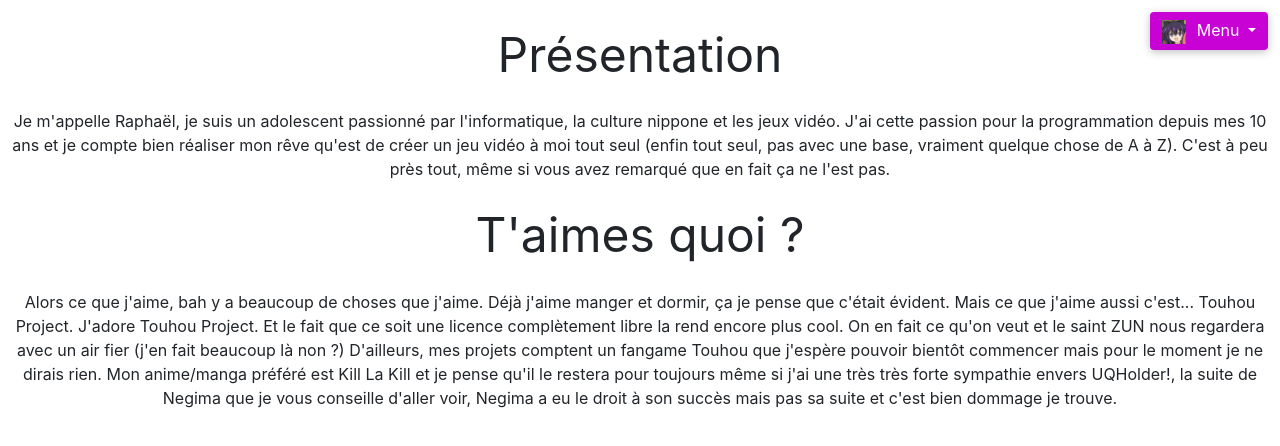
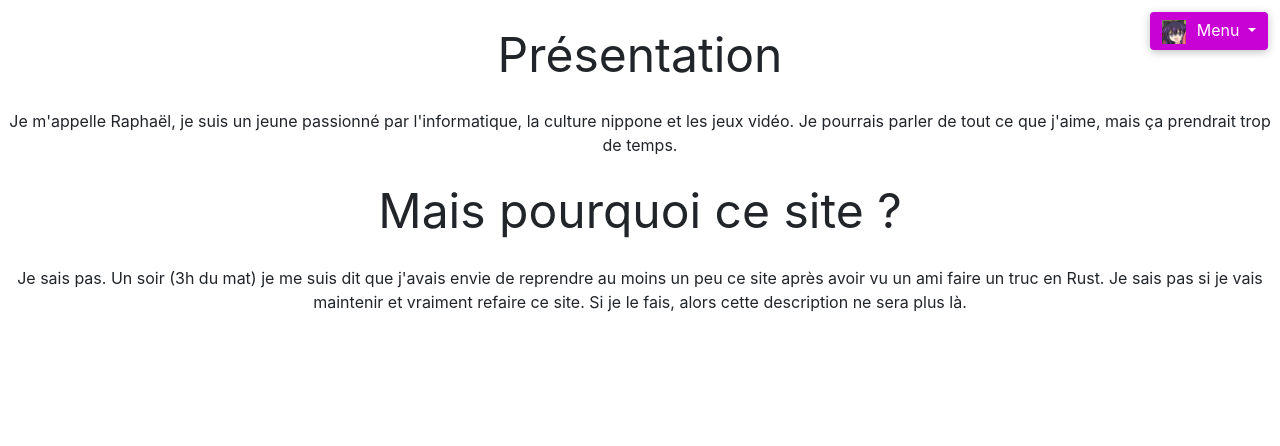
Before and after one commit to Toh-ka/neo.toh-ka.github.io, a plain HTML site: page index.html in a window 1280 px wide. Drawn offline with nearby package versions, Linux system fonts and the light colour scheme.

Commit message:
Update index.html

```diff
--- a/index.html
+++ b/index.html
@@ -22,7 +22,7 @@
 
     <!-- Les feuilles de style-->
     <link rel="stylesheet" type="text/css" href="css/style.css">
-    <!-- Font Awesome permet de générer les petites icones pour la barre de navigation ! -->
+    <!-- Font Awesome permet de générer les petites icones pour le menu ! -->
     <link rel="stylesheet" href="https://use.fontawesome.com/releases/v5.8.1/css/all.css" integrity="sha384-50oBUHEmvpQ+1lW4y57PTFmhCaXp0ML5d60M1M7uH2+nqUivzIebhndOJK28anvf" crossorigin="anonymous">
     <!-- Bootstrap permet de gérer la structure du site web en prenant en compte sa mise en forme selon la taile de l'écran !-->
     <link rel="stylesheet" href="https://stackpath.bootstrapcdn.com/bootstrap/4.5.0/css/bootstrap.min.css" integrity="sha384-9aIt2nRpC12Uk9gS9baDl411NQApFmC26EwAOH8WgZl5MYYxFfc+NcPb1dKGj7Sk" crossorigin="anonymous">
@@ -46,7 +46,7 @@
 
         .menu-flottant .btn-menu:hover,
         .menu-flottant .btn-menu:focus,
-        .menu-flottant .show>.btn-menu {
+        .menu-flottant.show>.btn-menu {
             background-color: rgb(165, 0, 176);
             color: #fff;
             box-shadow: 0 0 0 0.2rem rgba(200, 1, 213, 0.35);
@@ -97,7 +97,7 @@
     <header>
         <div class="dropdown menu-flottant">
             <button class="btn btn-menu dropdown-toggle" type="button" id="menuDeroulant" data-toggle="dropdown" aria-haspopup="true" aria-expanded="false">
-                <img src="img/icon.PNG" width="24" height="24" alt="" loading="lazy"> Menu
+                <img src="img/icon.PNG" width="24" height="24" alt=""> Menu
             </button>
             <div class="dropdown-menu dropdown-menu-right" aria-labelledby="menuDeroulant">
                 <a class="dropdown-item active" href="#"><i class="fas fa-home"></i> Accueil</a>
@@ -117,21 +117,13 @@
     <!-- Le contenu-->
     <section>
         <h2 class="tki">Présentation</h2>
-        <p class="moi"> Je m'appelle Raphaël, je suis un adolescent passionné par l'informatique, la culture nippone et les jeux vidéo. J'ai cette passion pour la programmation depuis mes 10 ans et je compte bien réaliser mon rêve qu'est de créer un jeu vidéo à moi tout
-            seul (enfin tout seul, pas avec une base, vraiment quelque chose de A à Z). C'est à peu près tout, même si vous avez remarqué que en fait ça ne l'est pas.
+        <p class="moi"> Je m'appelle Raphaël, je suis un jeune passionné par l'informatique, la culture nippone et les jeux vidéo. Je pourrais parler de tout ce que j'aime, mais ça prendrait trop de temps.
+    </section>
+    <section>
+        <h2 class="temkoi">Mais pourquoi ce site ?</h2>
+        <p class="jem">Je sais pas. Un soir (3h du mat) je me suis dit que j'avais envie de reprendre au moins un peu ce site après avoir vu un ami faire un truc en Rust. Je sais pas si je vais maintenir et vraiment refaire ce site. Si je le fais, alors cette description ne sera plus là.
         </p>
     </section>
-    <section>
-        <h2 class="temkoi">T'aimes quoi ?</h2>
-        <p class="jem">Alors ce que j'aime, bah y a beaucoup de choses que j'aime. Déjà j'aime manger et dormir, ça je pense que c'était évident. Mais ce que j'aime aussi c'est... Touhou Project. J'adore Touhou Project. Et le fait que ce soit une licence complètement
-            libre la rend encore plus cool. On en fait ce qu'on veut et le saint ZUN nous regardera avec un air fier (j'en fait beaucoup là non ?) D'ailleurs, mes projets comptent un fangame Touhou que j'espère pouvoir bientôt commencer mais pour le moment
-            je ne dirais rien. Mon anime/manga préféré est Kill La Kill et je pense qu'il le restera pour toujours même si j'ai une très très forte sympathie envers UQHolder!, la suite de Negima que je vous conseille d'aller voir, Negima a eu le droit
-            à son succès mais pas sa suite et c'est bien dommage je trouve.
-        </p>
-    </section>
-
-
-
 
     <!-- Les scripts de Bootstrap pour gérer l'affichage et la structure de la page ! -->
 
```
